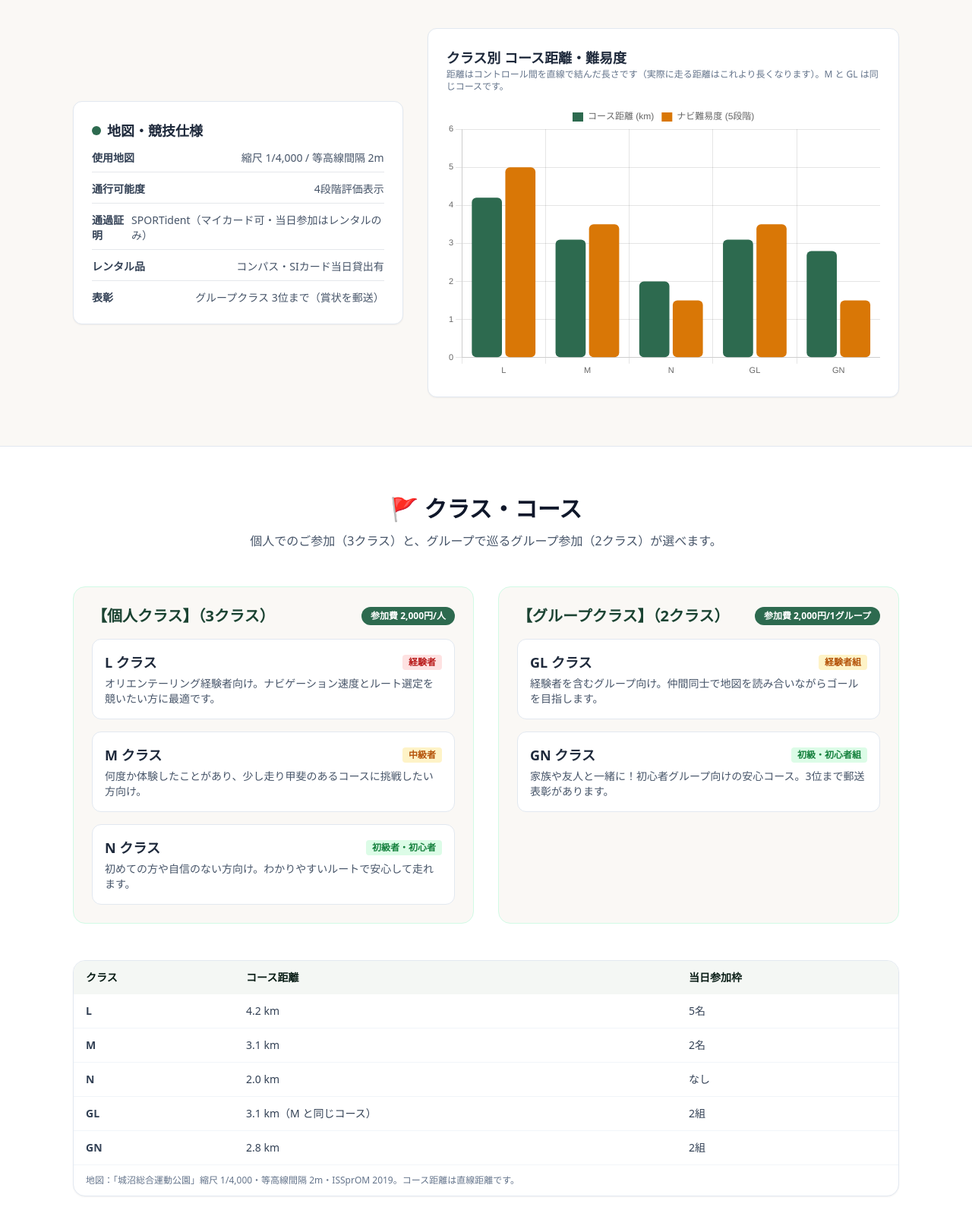
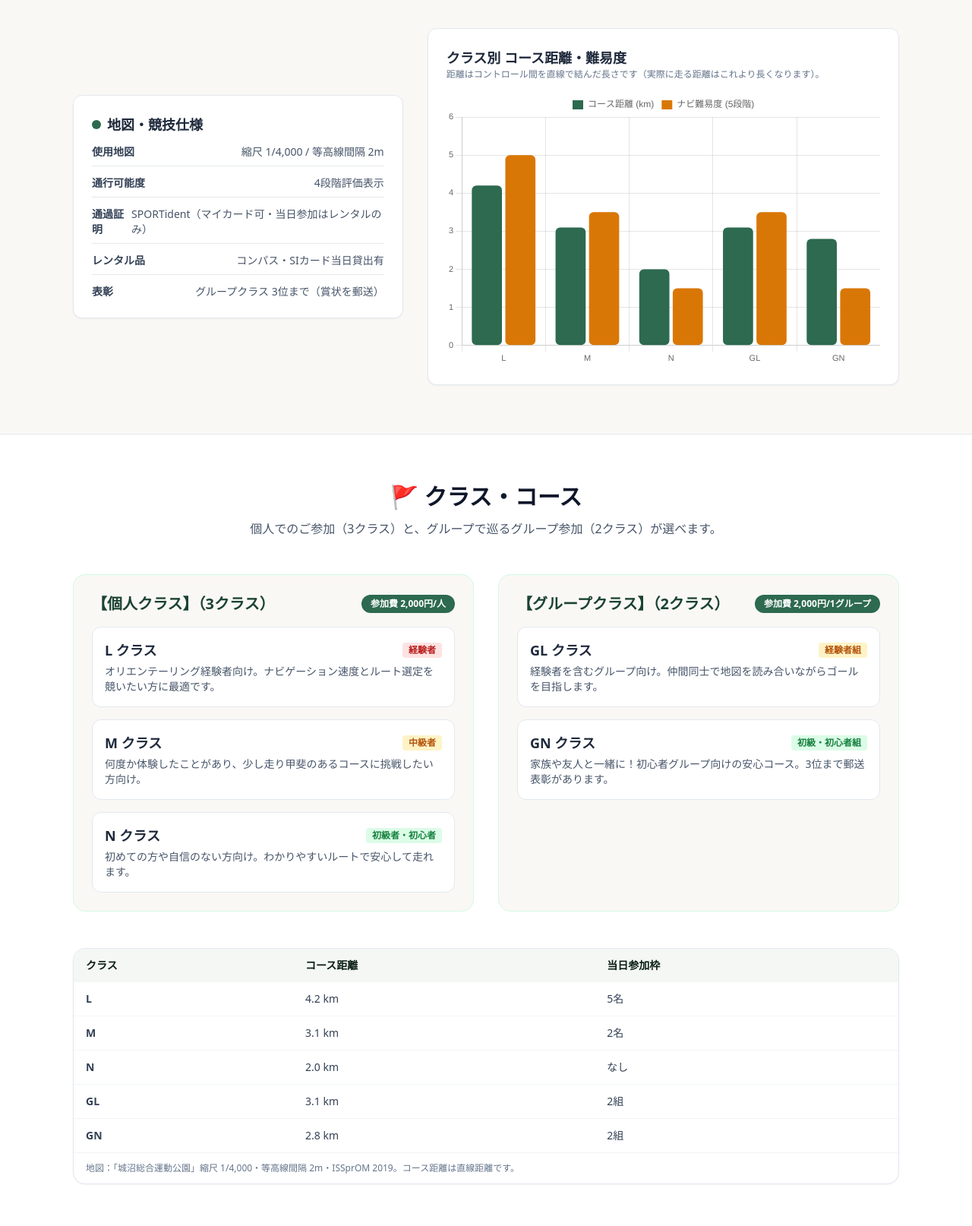
Before and after one commit to ttsyk1227-art/jyonuma-orienteering-, a plain HTML site: page index.html in a window 1280 px wide. Shown: the part 1353-2967 px from the top of the page at 76% size. Drawn offline with nearby package versions, Linux system fonts and the light colour scheme.

Commit message:
MとGLが同じコースである旨の記載を削除
Co-Authored-By: Claude Opus 5.5 <noreply@anthropic.com>
Claude-Session: https://claude.ai/code/session_013tZLukQ6wsG5S6KQ2ExYAb

```diff
--- a/index.html
+++ b/index.html
@@ -210,7 +210,7 @@
                     <div class="lg:col-span-7 bg-white p-6 rounded-xl border border-slate-200 shadow-sm">
                         <div class="mb-4">
                             <h3 class="font-bold text-slate-800 text-lg">クラス別 コース距離・難易度</h3>
-                            <p class="text-xs text-slate-500">距離はコントロール間を直線で結んだ長さです（実際に走る距離はこれより長くなります）。M と GL は同じコースです。</p>
+                            <p class="text-xs text-slate-500">距離はコントロール間を直線で結んだ長さです（実際に走る距離はこれより長くなります）。</p>
                         </div>
                         <div class="chart-container">
                             <canvas id="classSpecChart"></canvas>
@@ -298,7 +298,7 @@
                             <tr><td class="px-4 py-3 font-bold">L</td><td class="px-4 py-3">4.2 km</td><td class="px-4 py-3">5名</td></tr>
                             <tr><td class="px-4 py-3 font-bold">M</td><td class="px-4 py-3">3.1 km</td><td class="px-4 py-3">2名</td></tr>
                             <tr><td class="px-4 py-3 font-bold">N</td><td class="px-4 py-3">2.0 km</td><td class="px-4 py-3">なし</td></tr>
-                            <tr><td class="px-4 py-3 font-bold">GL</td><td class="px-4 py-3">3.1 km（M と同じコース）</td><td class="px-4 py-3">2組</td></tr>
+                            <tr><td class="px-4 py-3 font-bold">GL</td><td class="px-4 py-3">3.1 km</td><td class="px-4 py-3">2組</td></tr>
                             <tr><td class="px-4 py-3 font-bold">GN</td><td class="px-4 py-3">2.8 km</td><td class="px-4 py-3">2組</td></tr>
                         </tbody>
                     </table>
```
